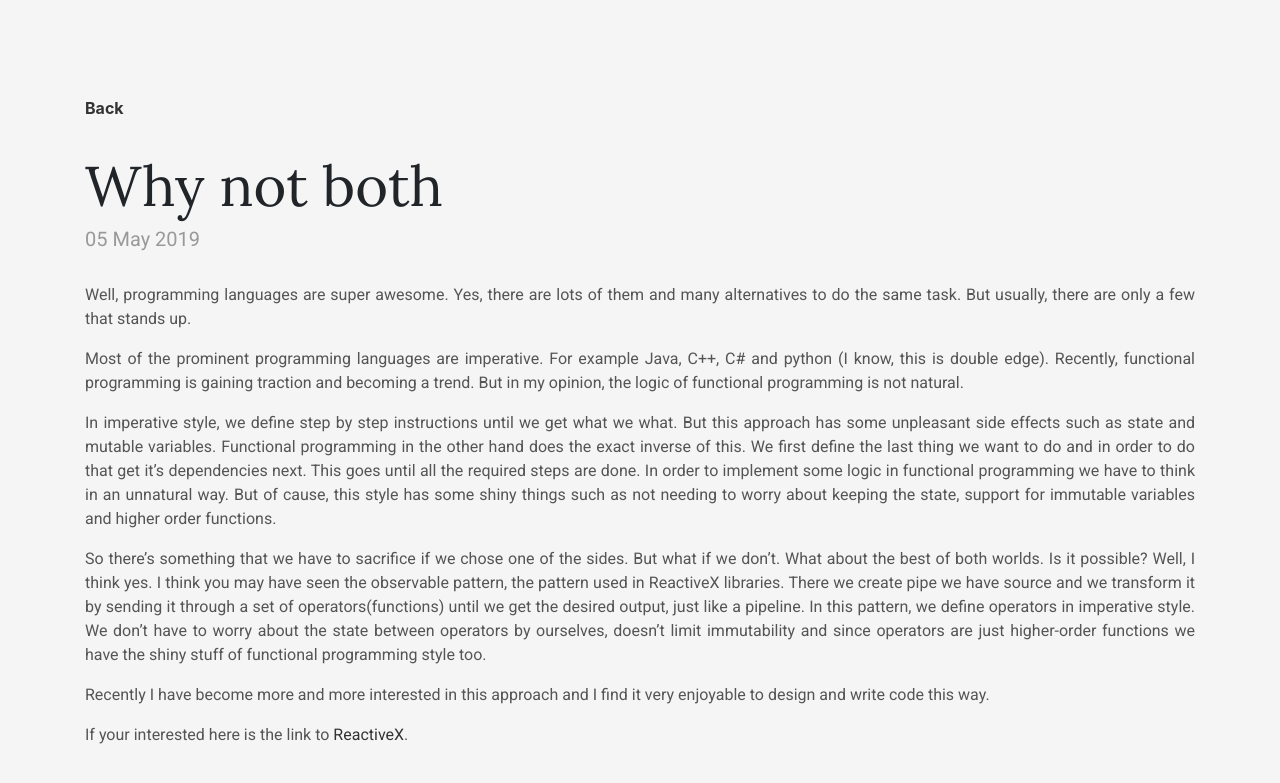
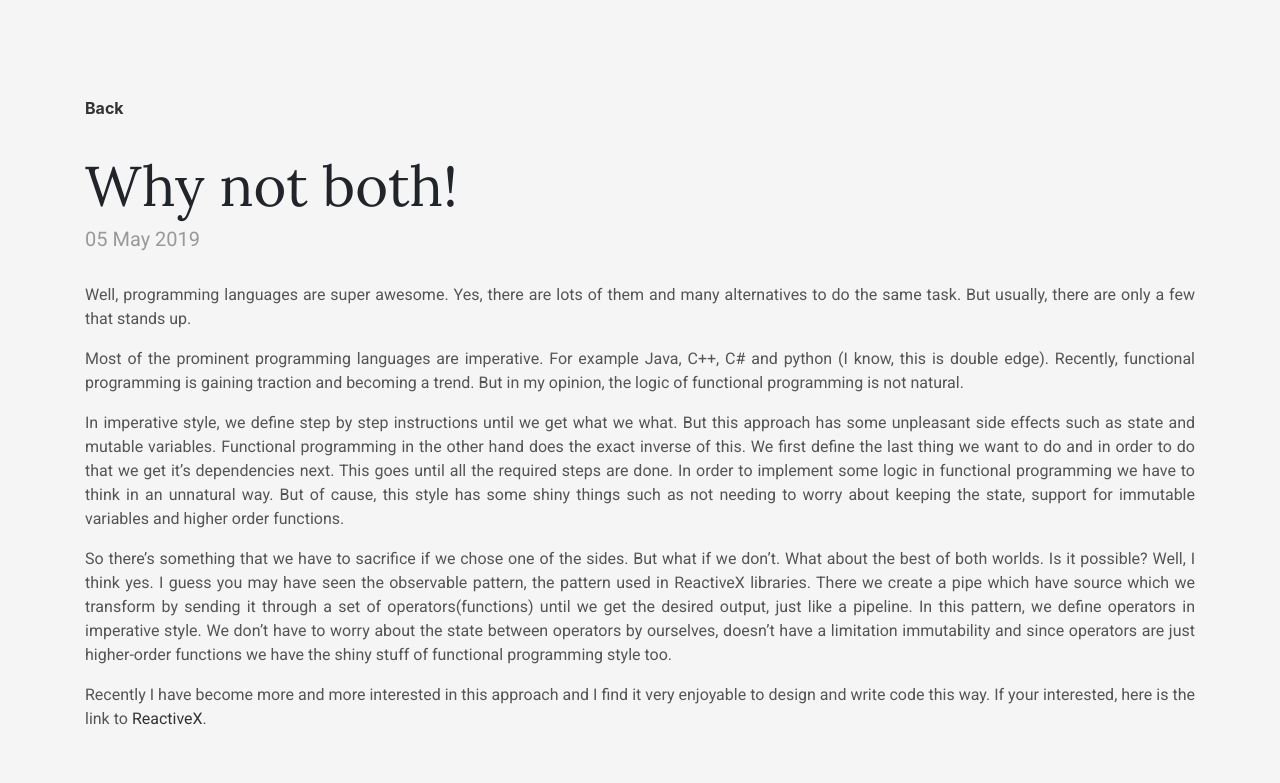
Before and after one commit to ThatUdeshUK/stuff, a Jekyll site: the page built from _posts/2019-05-05-why-not-both.md, in a window 1280 px wide. Shown: the top 783 px of the page. Built offline with Jekyll 4.4.1, drawn with Linux system fonts in a browser that asks for light colours.

Commit message:
Why not both bug fixes

```diff
--- a/_posts/2019-05-05-why-not-both.md
+++ b/_posts/2019-05-05-why-not-both.md
@@ -1,6 +1,6 @@
 ---
 layout: post
-title:  "Why not both"
+title:  "Why not both!"
 date:   2019-05-05 21:06:00 +0530
 categories: thoughts
 ---
@@ -9,10 +9,8 @@ Well, programming languages are super awesome. Yes, there are lots of them and m
 
 Most of the prominent programming languages are imperative. For example Java, C++, C# and python (I know, this is double edge). Recently, functional programming is gaining traction and becoming a trend. But in my opinion, the logic of functional programming is not natural.
 
-In imperative style, we define step by step instructions until we get what we what. But this approach has some unpleasant side effects such as state and mutable variables. Functional programming in the other hand does the exact inverse of this. We first define the last thing we want to do and in order to do that get it's dependencies next. This goes until all the required steps are done. In order to implement some logic in functional programming we have to think in an unnatural way. But of cause, this style has some shiny things such as not needing to worry about keeping the state, support for immutable variables and higher order functions.
+In imperative style, we define step by step instructions until we get what we what. But this approach has some unpleasant side effects such as state and mutable variables. Functional programming in the other hand does the exact inverse of this. We first define the last thing we want to do and in order to do that we get it's dependencies next. This goes until all the required steps are done. In order to implement some logic in functional programming we have to think in an unnatural way. But of cause, this style has some shiny things such as not needing to worry about keeping the state, support for immutable variables and higher order functions.
 
-So there's something that we have to sacrifice if we chose one of the sides. But what if we don't. What about the best of both worlds. Is it possible? Well, I think yes. I think you may have seen the observable pattern, the pattern used in ReactiveX libraries. There we create pipe we have source and we transform it by sending it through a set of operators(functions) until we get the desired output, just like a pipeline. In this pattern, we define operators in imperative style. We don't have to worry about the state between operators by ourselves, doesn't limit immutability and since operators are just higher-order functions we have the shiny stuff of functional programming style too.
+So there's something that we have to sacrifice if we chose one of the sides. But what if we don't. What about the best of both worlds. Is it possible? Well, I think yes. I guess you may have seen the observable pattern, the pattern used in ReactiveX libraries. There we create a pipe which have source which we transform by sending it through a set of operators(functions) until we get the desired output, just like a pipeline. In this pattern, we define operators in imperative style. We don't have to worry about the state between operators by ourselves, doesn't have a limitation immutability and since operators are just higher-order functions we have the shiny stuff of functional programming style too.
 
-Recently I have become more and more interested in this approach and I find it very enjoyable to design and write code this way.
-
-If your interested here is the link to [ReactiveX](http://reactivex.io/).
+Recently I have become more and more interested in this approach and I find it very enjoyable to design and write code this way. If your interested, here is the link to [ReactiveX](http://reactivex.io/).
```
